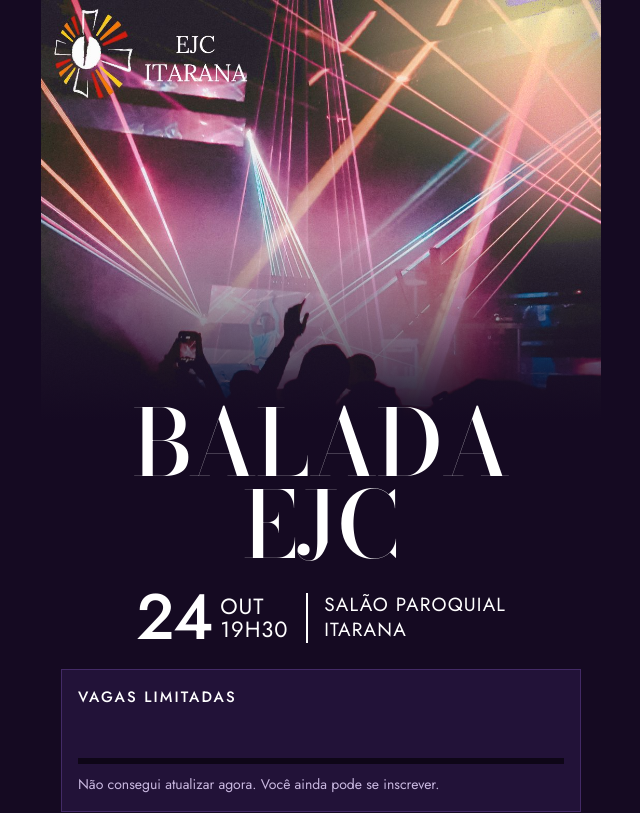
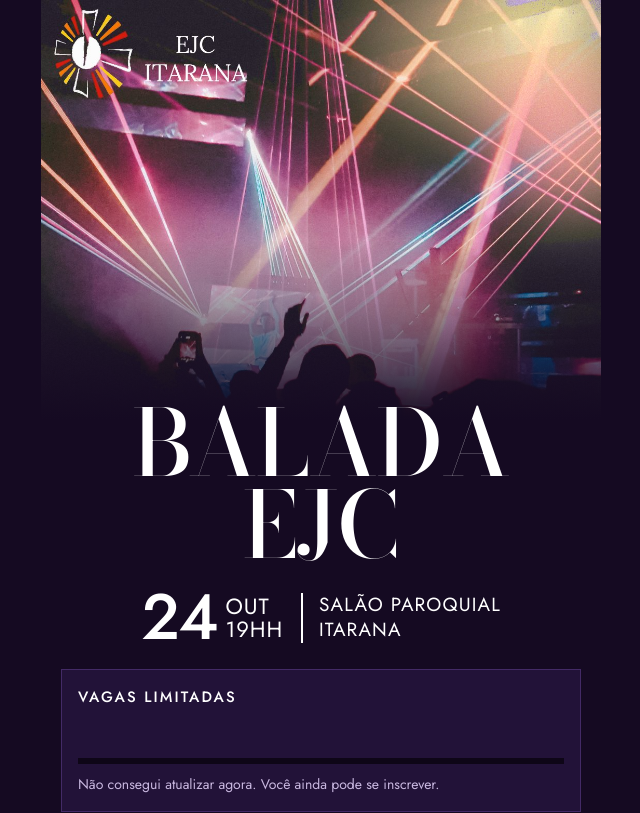
Before and after one commit to Pedro-Arthurbds/ejc2, a website: page public/index.html in a window 1280 px wide. Shown: the top 813 px of the page, without its empty margins (319-959 px from the left). Drawn offline with nearby package versions, Linux system fonts and the light colour scheme; no server answers.

Commit message:
correçao com horario

```diff
--- a/public/index.html
+++ b/public/index.html
@@ -90,7 +90,7 @@ footer{padding:0 20px 36px;color:var(--mute);font-size:13px}
   <div class="pad">
     <h1 id="titulo">Balada EJC</h1>
     <div class="info">
-      <div class="dia"><b id="dia">24</b><span><span id="mes">OUT</span><span id="hora">19H30</span></span></div>
+      <div class="dia"><b id="dia">24</b><span><span id="mes">OUT</span><span id="hora">19Hh</span></span></div>
       <div class="local" id="local">Salão Paroquial<br>Itarana</div>
     </div>
 
```
